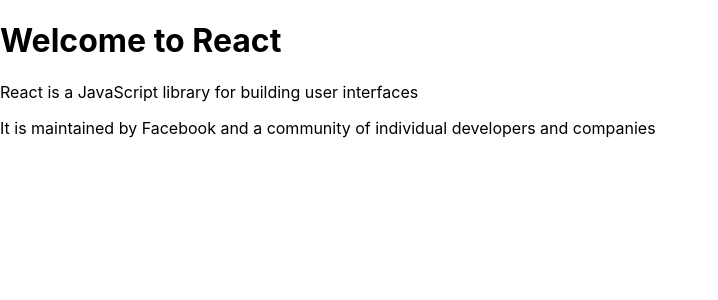
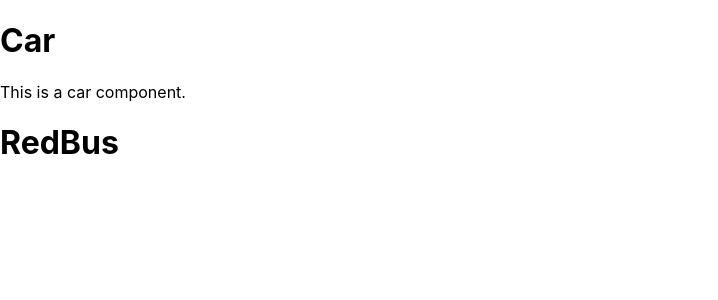
Before and after one commit to Riktha-L/My-app, a React (Create React App) app: page / in a window 1280 px wide. Shown: the top 300 px of the page, without its empty margins (0-718 px from the left). Built offline with nearby package versions, Linux system fonts and the light colour scheme.

Commit message:
Components

```diff
--- a/src/App.js
+++ b/src/App.js
@@ -1,11 +1,12 @@
 import './App.css';
+import Car from './Components/Car';
+import Bus from './Components/Bus';
 
 function App() {
   return (
     <div>
-      <h1>Welcome to React</h1>
-      <p>React is a JavaScript library for building user interfaces</p>
-      <p>It is maintained by Facebook and a community of individual developers and companies</p>
+      <Car />
+      <Bus />
     </div>
   );
 }
--- /dev/null
+++ b/src/Components/Bus.js
@@ -0,0 +1,8 @@
+function Bus(){
+    return(
+        <div>
+            <h1>RedBus</h1>
+        </div>
+    )
+}
+export default Bus;
--- /dev/null
+++ b/src/Components/Car.js
@@ -0,0 +1,9 @@
+function car(){
+  return(
+    <div className="car">
+      <h1>Car</h1>
+      <p>This is a car component.</p>
+      </div>
+  )
+}
+export default car;
```
